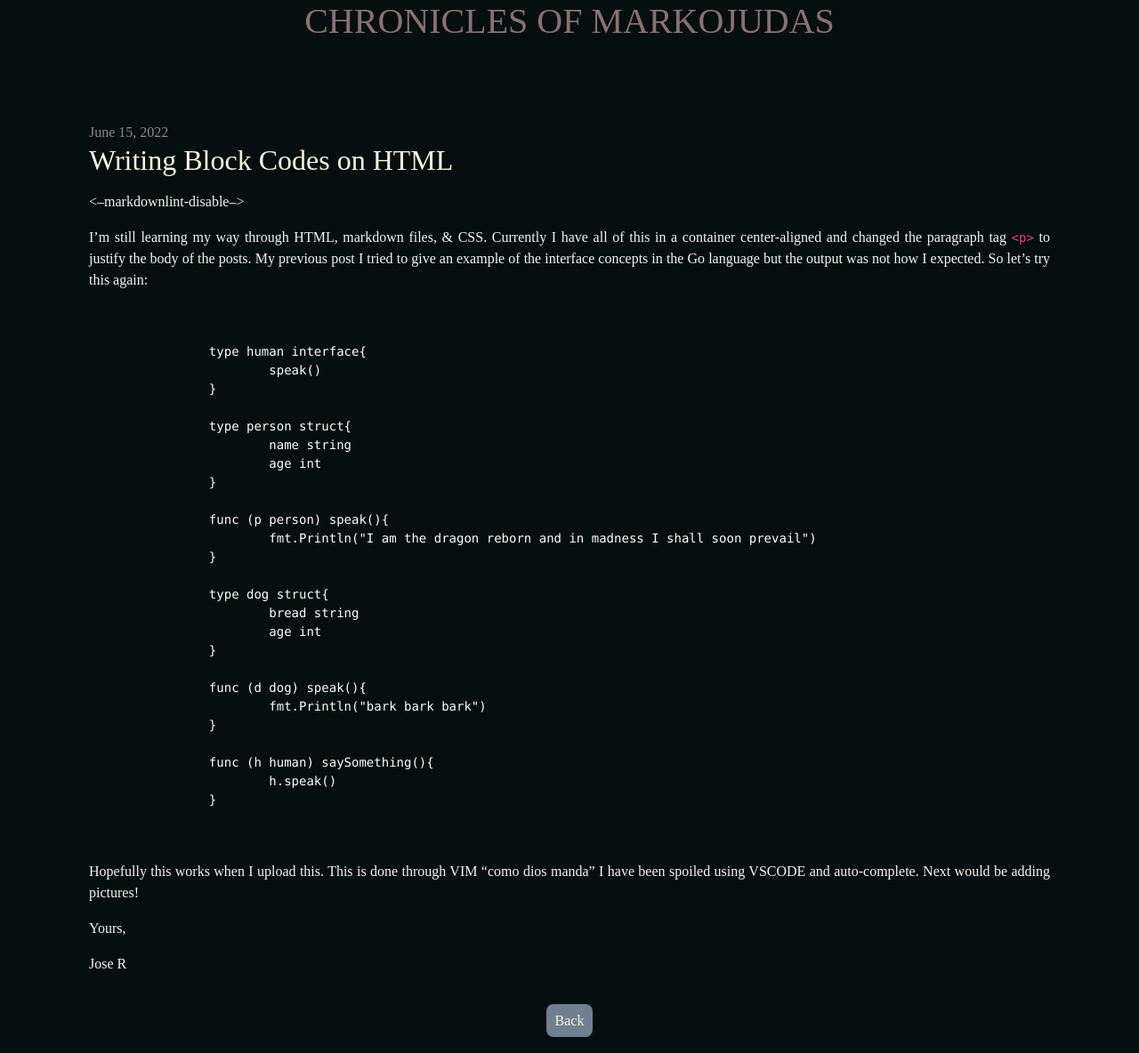
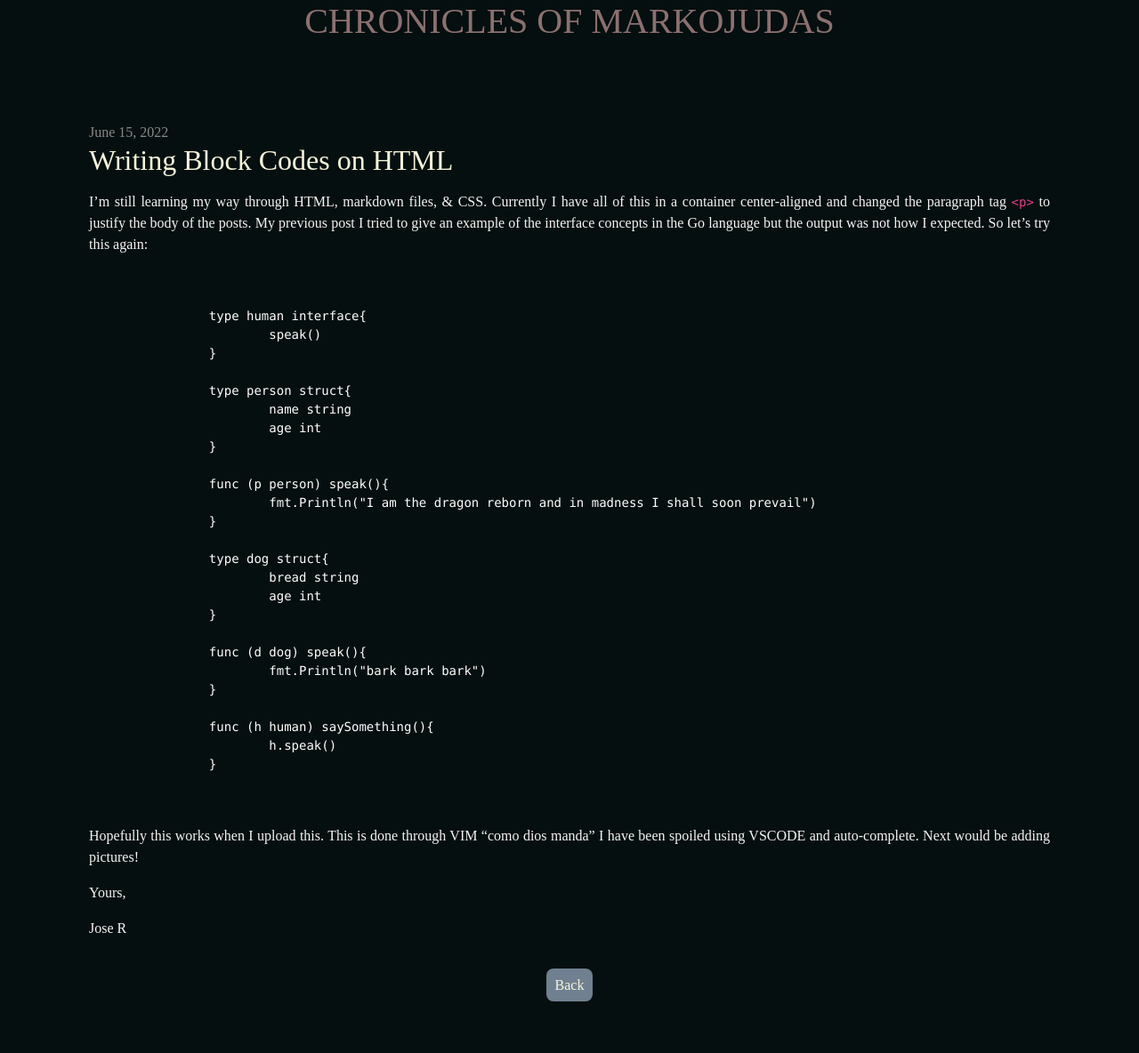
Before and after one commit to Markojudas/chronicles, a Jekyll site: the page built from _posts/2022-06-15-Code-and-HTML.md, in a window 1280 px wide. Shown: the whole page at 89% size. Built offline with Jekyll 4.4.1, drawn with Linux system fonts in a browser that asks for light colours; nearby versions of some CDN libraries; some web fonts are replaced; after the commit the page ends 1144 px from its top, so only the background shows below that.

````diff
--- a/_posts/2022-06-15-Code-and-HTML.md
+++ b/_posts/2022-06-15-Code-and-HTML.md
@@ -2,7 +2,7 @@
 title: Writing Block Codes on HTML
 date: 2022-06-15 20:01
 ---
-<--markdownlint-disable-->
+<!-- markdownlint-disable -->
 
 I'm still learning my way through HTML, markdown files, & CSS. Currently I have all of this in a container center-aligned and changed the paragraph tag ```<p>``` to justify the body of the posts.
 My previous post I tried to give an example of the interface concepts in the Go language but the output was not how I expected. So let's try this again:
````
